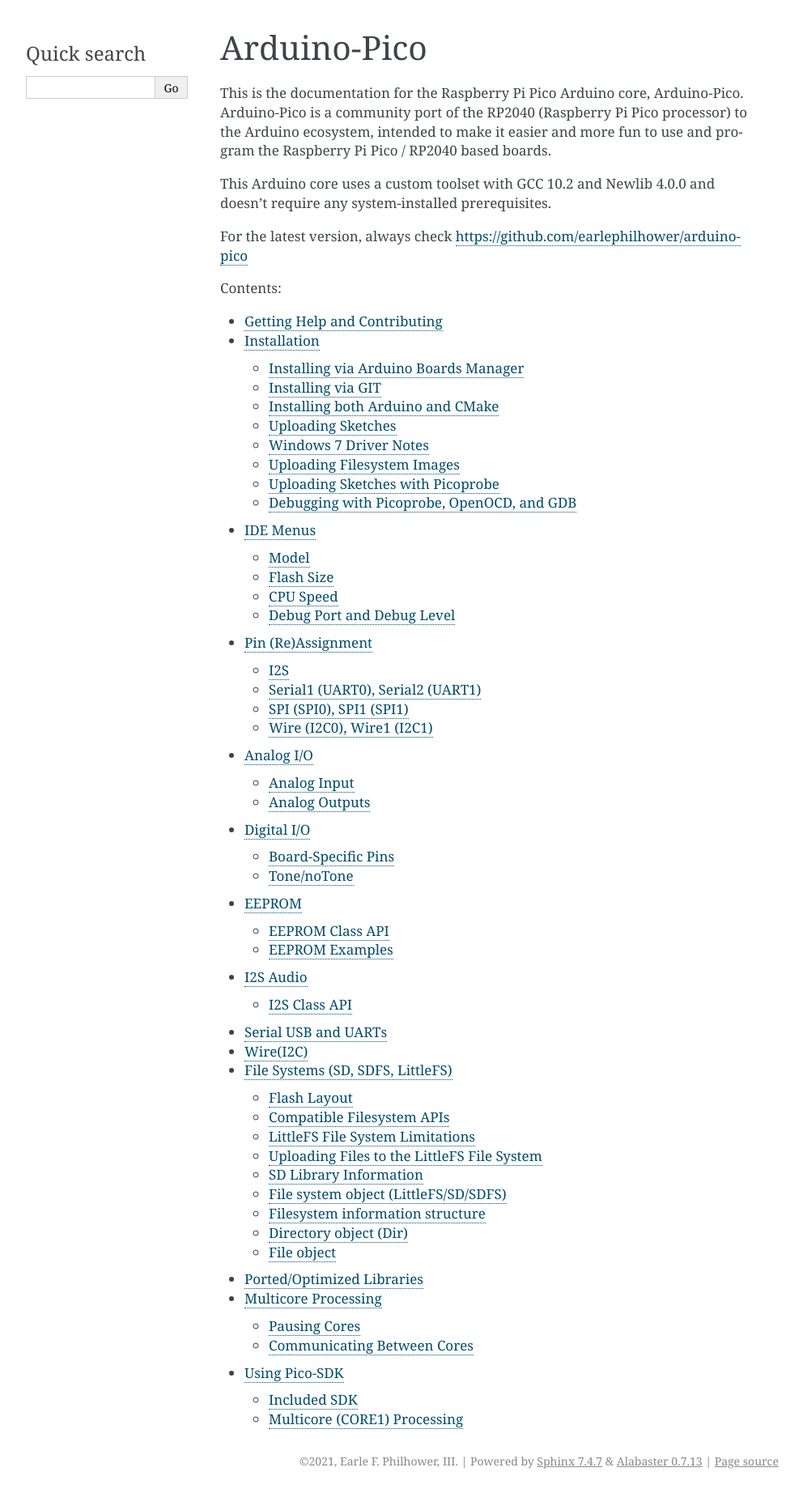
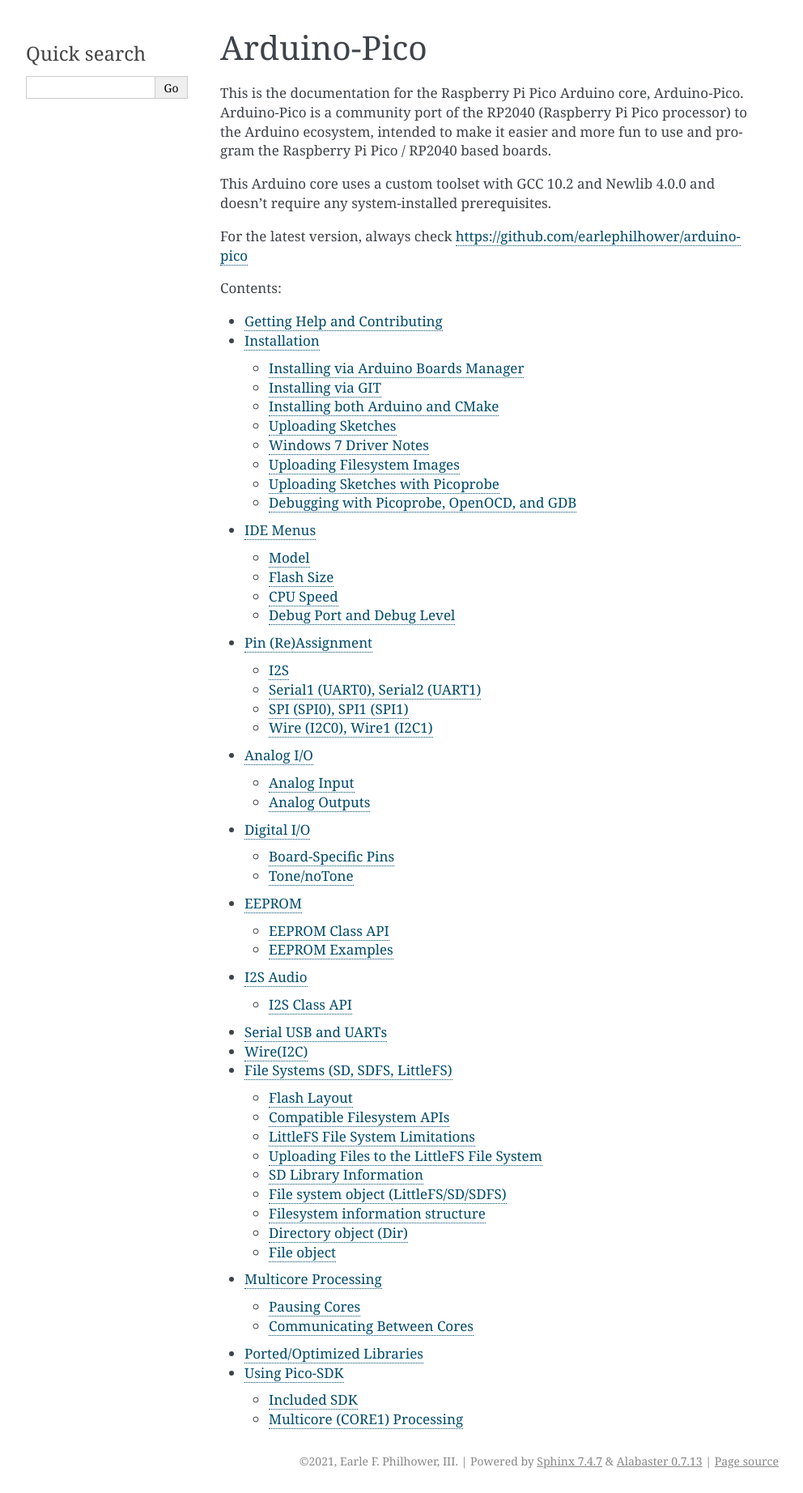
Before and after one commit to earlephilhower/arduino-pico, a Sphinx documentation site: the page built from docs/index.rst, in a window 1280 px wide. Shown: the whole page at 81% size, without its empty margins (148-1140 px from the left). Built offline with Sphinx 7.4.7, drawn with Linux system fonts in a browser that asks for light colours; pages that are not in the unit, such as notebooks, are missing from menus.

Commit message:
Reorder TOC slightly

```diff
--- a/docs/index.rst
+++ b/docs/index.rst
@@ -31,11 +31,9 @@
    SPI <spi>
    Wire(I2C) <wire>
    File Systems (SD, SDFS, LittleFS) <fs>
+   Multicore Processing <multicore>
 
    Ported/Optimized Libraries <libraries>
-
-   Multicore Processing <multicore>
-
    Using Pico-SDK <sdk>
 
    Licenses <license>
```
